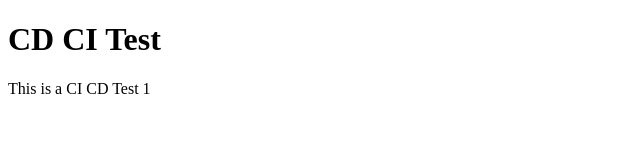
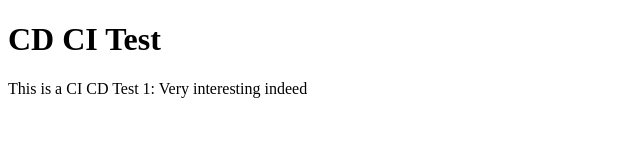
Before and after one commit to SebSeitz/ci-cd-test, a plain HTML site: page index.html in a window 1280 px wide. Shown: the whole page, without its empty margins (0-640 px from the left). Drawn offline with Linux system fonts and the light colour scheme.

```diff
--- a/index.html
+++ b/index.html
@@ -7,6 +7,6 @@
 </head>
 <body>
     <h1>CD CI Test</h1>
-    <span>This is a CI CD Test 1</span>
+    <span>This is a CI CD Test 1: Very interesting indeed</span>
 </body>
 </html>
```
Also changed, not shown: 1 other file.
